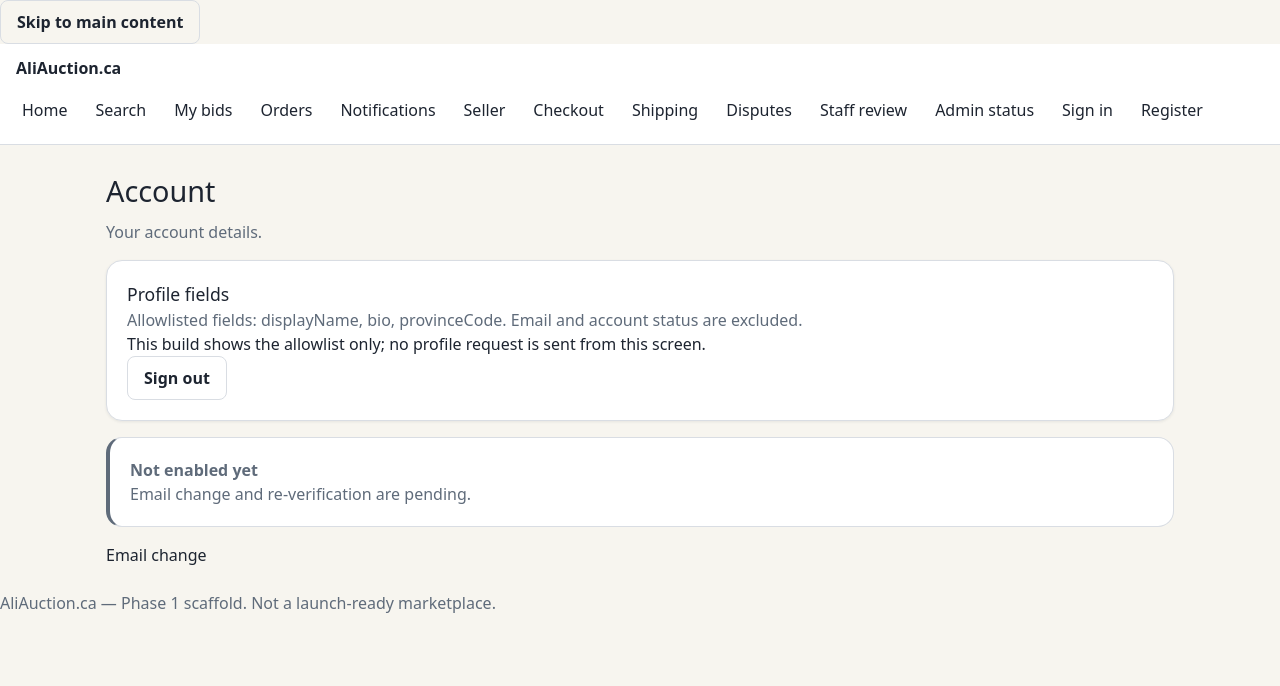
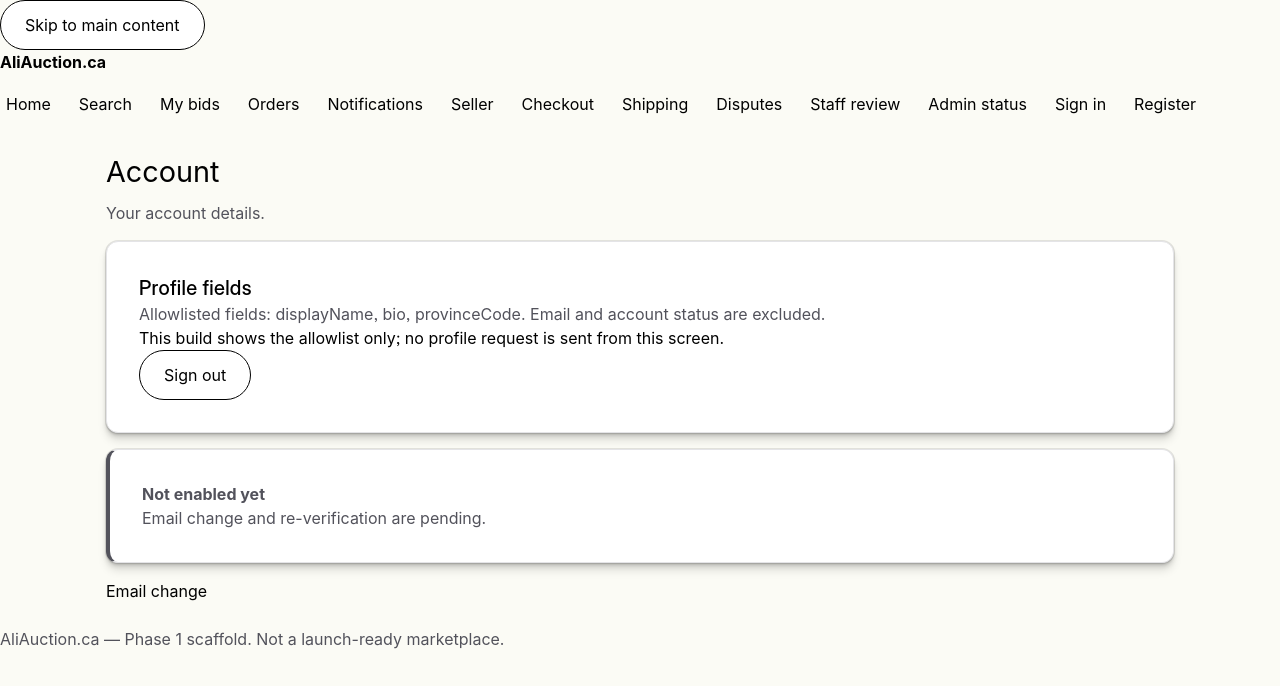
Before and after one commit to A-dot614/Ali_Auction, a Next.js app in the folder apps/web/: page /account in a window 1280 px wide. Shown: the top 686 px of the page. Built offline with nearby package versions, Linux system fonts and the light colour scheme; no server answers.

Commit message:
design: add brand-neutral two-track tokens and pill UI primitives

```diff
--- a/apps/web/src/app/globals.css
+++ b/apps/web/src/app/globals.css
@@ -5,21 +5,72 @@
 /* D6/D7: padding must never add to an element's width at 360px. */
 *, *::before, *::after { box-sizing: border-box; }
 
+/*
+ * Brand-neutral design tokens: two parallel canvas tracks (cinematic black and
+ * light/cream transactional), one pill button vocabulary, and thin display type.
+ * Aloe/pistachio accents belong to the light track only. The stylistic set ss03
+ * is enabled globally so every text role shares the same character details.
+ */
 :root {
-  --bg: #f7f5ef;
+  --canvas-night: #000000;
+  --canvas-night-elevated: #0a0a0a;
+  --surface-elevated-dark: #1e2c31;
+  --canvas-light: #ffffff;
+  --canvas-cream: #fbfbf5;
+  --bg: #fbfbf5;
   --surface: #ffffff;
-  --text: #1d2430;
-  --muted: #5f6b7a;
-  --accent: #0f766e;
-  --border: #d9dde3;
+  --text: #000000;
+  --muted: #52525b;
+  --ink: #000000;
+  --on-dark: #ffffff;
+  --accent: #000000;
+  --border: #e4e4e7;
+  --hairline-light: #e4e4e7;
+  --hairline-dark: #1e2c31;
+  --shade-30: #d4d4d8;
+  --shade-40: #a1a1aa;
+  --shade-50: #71717a;
+  --shade-60: #52525b;
+  --shade-70: #3f3f46;
+  --aloe: #c1fbd4;
+  --pistachio: #d4f9e0;
+  --link-cool: #9dabad;
+
+  --display-font: "Inter Display", Helvetica, Arial, sans-serif;
+  --body-font: "Inter Variable", Inter, Helvetica, Arial, sans-serif;
+  --mono-font: ui-monospace, SFMono-Regular, Menlo, Monaco, Consolas, monospace;
+
+  --space-xxs: 2px;
+  --space-xs: 4px;
+  --space-sm: 8px;
+  --space-md: 12px;
+  --space-lg: 16px;
+  --space-xl: 24px;
+  --space-xxl: 32px;
+  --space-huge: 64px;
+
+  --radius-xs: 4px;
+  --radius-sm: 8px;
+  --radius-lg: 12px;
+  --radius-xl: 20px;
+  --radius-pill: 9999px;
+
+  --shadow-card: 0 8px 8px rgba(0, 0, 0, 0.1), 0 4px 4px rgba(0, 0, 0, 0.1),
+    0 2px 2px rgba(0, 0, 0, 0.1), 0 0 0 1px rgba(0, 0, 0, 0.1);
+  --shadow-dark-inset: inset 0 1px 0 rgba(255, 255, 255, 0.04),
+    0 1px 2px rgba(255, 255, 255, 0.05);
+  --shadow-modal: 0 25px 50px -12px rgba(0, 0, 0, 0.25);
 }
 
 body {
   margin: 0;
-  font-family: ui-sans-serif, system-ui, -apple-system, "Segoe UI", Roboto, Helvetica, Arial, sans-serif;
+  font-family: var(--body-font);
+  font-size: 16px;
+  font-weight: 420;
+  line-height: 1.5;
+  font-feature-settings: "ss03";
   background: var(--bg);
   color: var(--text);
-  line-height: 1.5;
   /* Long IDs and identifiers wrap instead of forcing horizontal scroll. */
   overflow-wrap: anywhere;
 }
@@ -30,33 +81,47 @@ main {
   padding: 24px 16px;
 }
 
-.card {
-  background: var(--surface);
-  border: 1px solid var(--border);
-  border-radius: 16px;
-  padding: 20px;
-  margin: 16px 0;
+.app-shell { min-height: 100vh; background: var(--bg); color: var(--text); }
+
+/* Typography: thin display, utility body, mono only for code. */
+.page-title, .display-xl, .display-lg, .section-display {
+  font-family: var(--display-font);
+  font-weight: 330;
+  line-height: 1.16;
+  letter-spacing: 0;
+  font-feature-settings: "ss03";
 }
-
-.grid {
-  display: grid;
-  grid-template-columns: repeat(auto-fit, minmax(240px, 1fr));
-  gap: 16px;
+.page-title { font-size: clamp(2.25rem, 5vw, 3.4375rem); line-height: 1; margin: 0 0 var(--space-md); }
+.display-xl { font-size: clamp(2.5rem, 6vw, 4.375rem); line-height: 1; }
+.display-lg { font-size: clamp(2rem, 4vw, 2.875rem); }
+.section-display { font-size: clamp(1.75rem, 3vw, 2.875rem); margin: 0 0 var(--space-md); }
+.page-lead { font-size: 18px; font-weight: 550; line-height: 1.56; max-width: 840px; margin: 0; }
+.eyebrow {
+  font-family: var(--body-font);
+  font-size: 12px;
+  font-weight: 400;
+  line-height: 1.2;
+  letter-spacing: 0.72px;
+  text-transform: uppercase;
+  margin: 0 0 var(--space-sm);
 }
-
-.muted { color: var(--muted); }
-code { background: #eef2f6; padding: 2px 6px; border-radius: 6px; }
+h1 { font-size: 1.8rem; margin-bottom: 8px; }
+h2 { margin-top: 0; font-size: 1.1rem; }
+.card > h2 {
+  font-family: var(--display-font);
+  font-size: 20px;
+  font-weight: 500;
+  line-height: 1.4;
+  letter-spacing: 0.3px;
+  font-feature-settings: "ss03";
+}
+code { font-family: var(--mono-font); background: #f4f4f0; padding: 2px 6px; border-radius: var(--radius-xs); }
 img, table, pre, code { max-width: 100%; }
 td, th, dd, dt { overflow-wrap: anywhere; }
-h1 { font-size: 1.8rem; margin-bottom: 8px; }
-h2 { margin-top: 0; font-size: 1.1rem; }
 
 /* D6 accessibility: visible focus, 44px touch targets, reduced motion. */
-:focus-visible {
-  outline: 3px solid var(--accent);
-  outline-offset: 2px;
-}
-button, input, select, textarea, a.button {
+:focus-visible { outline: 3px solid var(--accent); outline-offset: 2px; }
+button, input, select, textarea, a.button, .ui-button {
   min-height: 44px;
   min-width: 44px;
 }
@@ -67,32 +132,54 @@ button, input, select, textarea, a.button {
   }
 }
 
-/* D7: tables become stacked cards below the md breakpoint. */
-@media (max-width: 767px) {
-  .responsive-table thead { display: none; }
-  .responsive-table, .responsive-table tbody, .responsive-table tr, .responsive-table td { display: block; width: 100%; }
-  .responsive-table tr { border: 1px solid var(--border); border-radius: 12px; margin-bottom: 12px; padding: 8px; }
-  .responsive-table td { padding: 6px 8px; }
+/* App shell: wordmark, wrapping primary nav and pill actions. */
+.shell-header { padding: var(--space-lg) var(--space-xl); border-bottom: 1px solid var(--border); background: var(--surface); }
+.shell-header__inner,
+.shell-footer__inner,
+.section-inner { max-width: 1440px; margin: 0 auto; }
+.shell-header__inner { display: flex; flex-wrap: wrap; align-items: center; gap: var(--space-md) var(--space-xl); }
+.wordmark { margin: 0; font-family: var(--display-font); font-size: 20px; font-weight: 500; letter-spacing: 0.3px; }
+.wordmark strong { font-weight: 500; }
+.nav-list { display: flex; flex-wrap: wrap; gap: 8px 16px; list-style: none; padding: 0; margin: 8px 0 0; }
+.nav-list a { display: inline-flex; align-items: center; min-height: 44px; padding: 8px 6px; color: var(--text); text-decoration: none; }
+.nav-list a:hover { text-decoration: underline; }
+.shell-actions { display: flex; flex-wrap: wrap; gap: var(--space-sm); margin-left: auto; }
+.page-intro { padding: 48px 0 var(--space-xl); }
+.page-content { min-width: 0; }
+.cinema-hero { background: var(--canvas-night); padding: 96px var(--space-xl) var(--space-huge); margin-bottom: var(--space-xxl); }
+.cinema-hero .page-title { font-size: clamp(3.25rem, 8vw, 6rem); line-height: 1; letter-spacing: 2.4px; color: var(--on-dark); }
+.cinema-hero .page-lead { color: var(--shade-30); }
+.cinema-hero .eyebrow { color: var(--shade-40); }
+
+.shell-footer { padding: var(--space-huge) var(--space-xl); border-top: 1px solid var(--border); background: var(--surface); }
+.shell-footer__inner { display: grid; gap: var(--space-xl); grid-template-columns: repeat(auto-fit, minmax(min(100%, 240px), 1fr)); }
+.shell-footer p { margin: 0; }
+.footer-links { display: flex; flex-wrap: wrap; gap: var(--space-sm) var(--space-lg); list-style: none; padding: 0; margin: 0; }
+.footer-links a { color: var(--muted); font-size: 14px; letter-spacing: 0.28px; text-decoration: underline; }
+
+/* Shared surfaces and layout helpers. */
+.card, .ui-card {
+  background: var(--surface);
+  border: 1px solid var(--border);
+  border-radius: var(--radius-lg);
+  padding: var(--space-xxl);
+  margin: var(--space-lg) 0;
+  box-shadow: var(--shadow-card);
 }
-
-/* Status is conveyed by text, not colour alone (D6); .tone-* only adds emphasis. */
+.grid { display: grid; grid-template-columns: repeat(auto-fit, minmax(min(100%, 240px), 1fr)); gap: var(--space-lg); }
+.muted { color: var(--muted); }
 .tone-success { font-weight: 700; }
 .tone-error { font-weight: 700; text-decoration: underline; }
 .tone-pending { font-weight: 600; }
-
-/* App shell: wraps on narrow screens and keeps 44px touch targets. */
-header { padding: 12px 16px; border-bottom: 1px solid var(--border); background: var(--surface); }
-.nav-list { display: flex; flex-wrap: wrap; gap: 8px 16px; list-style: none; padding: 0; margin: 8px 0 0; }
-.nav-list a { display: inline-flex; align-items: center; min-height: 44px; padding: 8px 6px; }
 
 /* Demo notice is deliberately high contrast and text-based, never colour-only. */
 .demo-banner {
   margin: 12px 0 0;
   padding: 10px 14px;
-  border: 2px solid #8a4b00;
-  border-radius: 10px;
-  background: #fff4d6;
-  color: #4a2b00;
+  border: 2px solid #000000;
+  border-radius: var(--radius-sm);
+  background: #fbfbf5;
+  color: #000000;
   font-weight: 700;
 }
 .not-enabled { border-left: 4px solid var(--muted); }
@@ -100,153 +187,179 @@ header { padding: 12px 16px; border-bottom: 1px solid var(--border); background:
 
 /* Photo grids, status timelines and read-only tables stay usable at 320px. */
 .photo-grid { display: grid; grid-template-columns: repeat(auto-fit, minmax(160px, 1fr)); gap: 12px; }
-.photo-grid img { width: 100%; height: auto; border-radius: 12px; border: 1px solid var(--border); }
+.photo-grid img { width: 100%; height: auto; border-radius: var(--radius-lg); border: 1px solid var(--border); }
 .photo-tile {
   min-height: 140px;
   display: grid;
   place-items: center;
   border: 1px dashed var(--border);
-  border-radius: 12px;
-  background: linear-gradient(135deg, #e8efee, #f7f5ef);
-  color: var(--muted);
+  border-radius: var(--radius-lg);
+  background: var(--pistachio);
+  color: var(--ink);
 }
 .timeline { list-style: none; padding: 0; margin: 0; }
 .timeline li { border-left: 3px solid var(--accent); padding: 6px 12px; margin: 8px 0; }
 .status-table { width: 100%; border-collapse: collapse; }
-.status-table th, .status-table td { text-align: left; padding: 8px; border-bottom: 1px solid var(--border); vertical-align: top; }
-/* Design-system scale: one source for spacing, type and elevation. */
-:root {
-  --space-1: 0.25rem;
-  --space-2: 0.5rem;
-  --space-3: 0.75rem;
-  --space-4: 1rem;
-  --space-5: 1.5rem;
-  --space-6: 2rem;
-  --font-xs: 0.75rem;
-  --font-sm: 0.875rem;
-  --font-base: 1rem;
-  --font-lg: 1.25rem;
-  --font-xl: 1.75rem;
-  --radius-sm: 8px;
-  --radius-md: 16px;
-  --shadow-card: 0 1px 3px rgba(29, 36, 48, 0.08);
-}
 
-/* Dark mode follows the operating system; no user toggle or stored theme. */
-@media (prefers-color-scheme: dark) {
-  :root {
-    --bg: #111a24;
-    --surface: #1a2531;
-    --text: #e8edf3;
-    --muted: #b9c4d0;
-    --accent: #5ee0c8;
-    --border: #354455;
-  }
-  .demo-banner { background: #3d2a08; color: #ffe7b0; border-color: #c98a2b; }
-  code { background: #25313e; }
-  .ui-button--primary { background: #1a7a6e; color: #ffffff; }
-  .ui-badge--success { background: #143b2d; color: #b8f0d0; }
-  .ui-badge--warning { background: #4a3410; color: #ffe0a3; }
-  .ui-badge--error { background: #4a1d24; color: #ffc9d1; }
-  .photo-tile { background: linear-gradient(135deg, #23313f, #1a2531); }
-}
-
-/* Shared primitives. Original styling; no external brand or design reference. */
+/* Pill-only button vocabulary. */
 .ui-button {
   display: inline-flex;
   align-items: center;
   justify-content: center;
-  min-height: 44px;
-  padding: var(--space-2) var(--space-4);
+  gap: var(--space-sm);
+  padding: 12px 24px;
   border: 1px solid transparent;
-  border-radius: var(--radius-sm);
-  font: inherit;
-  font-weight: 600;
+  border-radius: var(--radius-pill);
+  background: var(--canvas-light);
+  color: var(--ink);
+  font-family: var(--body-font);
+  font-size: 16px;
+  font-weight: 420;
+  line-height: 1.5;
   text-decoration: none;
   cursor: pointer;
 }
-.ui-button--primary { background: var(--accent); color: #ffffff; }
-.ui-button--secondary { background: transparent; color: var(--text); border-color: var(--border); }
-.ui-button--quiet { background: transparent; color: var(--text); text-decoration: underline; }
+.ui-button--primary { background: var(--ink); color: var(--on-dark); border-color: var(--ink); }
+.ui-button--primary:active { background: var(--shade-70); border-color: var(--shade-70); }
+.ui-button--secondary { background: var(--canvas-light); color: var(--ink); border-color: var(--ink); }
+.ui-button--quiet { background: transparent; color: var(--ink); text-decoration: underline; }
+.ui-button--aloe { background: var(--aloe); color: var(--ink); border-color: var(--aloe); }
 .ui-input {
   display: block;
   width: 100%;
   min-height: 44px;
-  padding: var(--space-2) var(--space-3);
-  margin-top: var(--space-1);
-  border: 1px solid var(--border);
+  padding: 10px 12px;
+  margin-top: var(--space-xs);
+  border: 1px solid var(--hairline-light);
   border-radius: var(--radius-sm);
-  background: var(--surface);
-  color: var(--text);
-  font: inherit;
+  background: var(--canvas-light);
+  color: var(--ink);
+  font-family: var(--body-font);
+  font-size: 16px;
+  font-weight: 420;
 }
-.ui-field { margin: var(--space-3) 0; }
-.ui-card { box-shadow: var(--shadow-card); }
+.ui-field { margin: var(--space-md) 0; }
+.ui-field label { font-size: 14px; font-weight: 500; letter-spacing: 0.28px; }
+.ui-card--featured { background: var(--aloe); }
+.ui-card--band { background: var(--pistachio); }
 .ui-table { width: 100%; border-collapse: collapse; }
-.ui-table th, .ui-table td { padding: var(--space-2); border-bottom: 1px solid var(--border); }
+.ui-table th, .ui-table td { padding: var(--space-sm); border-bottom: 1px solid var(--border); text-align: left; }
 .ui-badge {
   display: inline-block;
-  padding: var(--space-1) var(--space-2);
-  border-radius: 999px;
-  font-size: var(--font-xs);
-  font-weight: 700;
+  padding: 4px 12px;
+  border-radius: var(--radius-pill);
+  font-family: var(--body-font);
+  font-size: 12px;
+  font-weight: 500;
+  letter-spacing: 0.72px;
 }
-.ui-badge--neutral { background: #e8edf3; color: #243040; }
-.ui-badge--success { background: #dff3e8; color: #134d34; }
-.ui-badge--warning { background: #fff0cf; color: #5a3b00; }
-.ui-badge--error { background: #fde4e8; color: #6b1424; }
+.ui-badge--neutral { background: var(--shade-30); color: var(--ink); }
+.ui-badge--success { background: var(--aloe); color: var(--ink); }
+.ui-badge--warning { background: var(--pistachio); color: var(--ink); }
+.ui-badge--error { background: var(--canvas-light); color: var(--ink); border: 1px solid var(--ink); }
 .ui-modal {
   width: min(32rem, calc(100vw - 2rem));
   border: 1px solid var(--border);
-  border-radius: var(--radius-md);
-  padding: var(--space-5);
+  border-radius: var(--radius-lg);
+  padding: var(--space-xxl);
   background: var(--surface);
   color: var(--text);
+  box-shadow: var(--shadow-modal);
 }
-.ui-skeleton { display: grid; gap: var(--space-2); margin: var(--space-4) 0; }
+.ui-skeleton { display: grid; gap: var(--space-sm); margin: var(--space-lg) 0; }
 .ui-skeleton-line {
   display: block;
   height: 1rem;
-  border-radius: var(--radius-sm);
+  border-radius: var(--radius-xs);
   background: var(--border);
   opacity: 0.5;
 }
 .ui-skeleton-line:nth-child(even) { width: 72%; }
 
-/* Home sections: responsive lists without horizontal scroll at 360px. */
+/* Home sections: editorial hero note and responsive lists without scroll at 360px. */
+.hero-panel { margin: var(--space-xxl) 0; }
+.hero-panel .muted { max-width: 720px; }
+.hero-actions { display: flex; flex-wrap: wrap; gap: var(--space-md); margin-top: var(--space-xl); }
 .listing-grid {
   display: grid;
   grid-template-columns: repeat(auto-fit, minmax(min(100%, 260px), 1fr));
-  gap: var(--space-4);
+  gap: var(--space-lg);
   list-style: none;
   padding: 0;
   margin: 0;
 }
-.listing-grid h3 { margin: 0 0 var(--space-2); font-size: var(--font-base); }
-.category-list, .how-steps { padding-left: var(--space-5); }
-.category-list li, .how-steps li { margin-bottom: var(--space-2); }
+.listing-grid h3 { margin: 0 0 var(--space-sm); font-size: 16px; }
+.category-list, .how-steps { padding-left: var(--space-xl); }
+.category-list li, .how-steps li { margin-bottom: var(--space-sm); }
 
 /* Buyer detail and notification lists: wrap cleanly at 360px. */
-.detail-list { display: grid; grid-template-columns: minmax(0, 1fr); gap: var(--space-1); margin: 0; }
-.detail-list dt { font-weight: 700; margin-top: var(--space-2); }
-.detail-list dd { margin: 0 0 var(--space-2); }
-.notification-list { list-style: none; padding: 0; margin: 0; display: grid; gap: var(--space-3); }
-.notification-list h3 { margin: 0 0 var(--space-1); font-size: var(--font-base); }
+.detail-list { display: grid; grid-template-columns: minmax(0, 1fr); gap: var(--space-xs); margin: 0; }
+.detail-list dt { font-weight: 700; margin-top: var(--space-sm); }
+.detail-list dd { margin: 0 0 var(--space-sm); }
+.notification-list { list-style: none; padding: 0; margin: 0; display: grid; gap: var(--space-md); }
+.notification-list h3 { margin: 0 0 var(--space-xs); font-size: 16px; }
 .notification-list .ui-card { margin: 0; }
 
 /* Staff review queue: actions stay readable and reach a 44px target on mobile. */
-.review-list { list-style: none; padding: 0; margin: 0; display: grid; gap: var(--space-3); }
-.review-list h3 { margin: 0 0 var(--space-1); font-size: var(--font-base); }
+.review-list { list-style: none; padding: 0; margin: 0; display: grid; gap: var(--space-md); }
+.review-list h3 { margin: 0 0 var(--space-xs); font-size: 16px; }
 .review-list .ui-card { margin: 0; }
-.review-actions { margin-top: var(--space-3); }
-.review-buttons { display: flex; flex-wrap: wrap; gap: var(--space-2); }
+.review-actions { margin-top: var(--space-md); }
+.review-buttons { display: flex; flex-wrap: wrap; gap: var(--space-sm); }
 
 /* Draft-only public information pages: visually marked, never styled as approved. */
 .draft-notice { border-left: 4px solid var(--accent); }
 .draft-notice strong { color: var(--text); }
 
+/* Cinematic track: pure black canvas, flat elevated cards, white-stroked pills. */
+[data-track="cinematic"] {
+  --bg: #000000;
+  --surface: #0a0a0a;
+  --text: #ffffff;
+  --muted: #d4d4d8;
+  --border: #1e2c31;
+  --hairline-light: #1e2c31;
+  --accent: #ffffff;
+}
+[data-track="cinematic"] .app-shell { background: #000000; color: #ffffff; }
+[data-track="cinematic"] main { max-width: 1440px; padding: 0 var(--space-xl) var(--space-huge); }
+[data-track="cinematic"] .shell-header,
+[data-track="cinematic"] .shell-footer { background: #000000; border-color: #1e2c31; }
+[data-track="cinematic"] .wordmark,
+[data-track="cinematic"] .nav-list a { color: #ffffff; }
+[data-track="cinematic"] .card,
+[data-track="cinematic"] .ui-card { background: #0a0a0a; border-color: #1e2c31; box-shadow: var(--shadow-dark-inset); }
+[data-track="cinematic"] .ui-button--primary { background: #000000; color: #ffffff; border-color: #ffffff; }
+[data-track="cinematic"] .ui-button--primary:active { background: #3f3f46; border-color: #3f3f46; }
+[data-track="cinematic"] .ui-button--secondary { background: #000000; color: #ffffff; border-color: #ffffff; }
+[data-track="cinematic"] .ui-button--quiet { color: #ffffff; }
+[data-track="cinematic"] .ui-input { background: #0a0a0a; color: #ffffff; border-color: #1e2c31; }
+[data-track="cinematic"] .ui-badge { background: #0a0a0a; color: #ffffff; border: 1px solid #1e2c31; }
+[data-track="cinematic"] .draft-notice,
+[data-track="cinematic"] .not-enabled { border-color: #d4d4d8; }
+[data-track="cinematic"] .photo-tile { background: #0a0a0a; color: #ffffff; }
+[data-track="cinematic"] .footer-links a { color: #9dabad; }
+
 @media (max-width: 767px) {
+  .responsive-table thead { display: none; }
+  .responsive-table, .responsive-table tbody, .responsive-table tr, .responsive-table td { display: block; width: 100%; }
+  .responsive-table tr { border: 1px solid var(--border); border-radius: var(--radius-lg); margin-bottom: 12px; padding: 8px; }
+  .responsive-table td { padding: 6px 8px; }
+  .shell-header, .shell-footer { padding: var(--space-xl) var(--space-lg); }
+  .shell-actions { margin-left: 0; }
+  .cinema-hero { padding: 64px var(--space-lg) var(--space-xxl); }
+  .cinema-hero .page-title { letter-spacing: 0; }
+  .card, .ui-card { padding: var(--space-xl); }
+  .ui-button { padding: 12px 20px; }
+}
+
+@media (max-width: 1023px) {
   .status-table thead { display: none; }
   .status-table, .status-table tbody, .status-table tr, .status-table td { display: block; width: 100%; }
-  .status-table tr { border: 1px solid var(--border); border-radius: 12px; margin-bottom: 12px; padding: 8px; }
+  .status-table tr { border: 1px solid var(--border); border-radius: var(--radius-lg); margin-bottom: 12px; padding: 8px; }
 }
+
+@media (min-width: 1440px) {
+  .page-content > .card,
+  .page-content > .ui-card { max-width: 1440px; }
+}
--- a/apps/web/src/components/ui/Button.tsx
+++ b/apps/web/src/components/ui/Button.tsx
@@ -3,7 +3,7 @@ import type { ButtonHTMLAttributes, ReactNode } from "react";
 /** Shared button styling. Native element and explicit type are always retained. */
 type Props = ButtonHTMLAttributes<HTMLButtonElement> & {
   children: ReactNode;
-  variant?: "primary" | "secondary" | "quiet";
+  variant?: "primary" | "secondary" | "quiet" | "aloe";
 };
 
 export default function Button({
--- a/apps/web/src/components/ui/Card.tsx
+++ b/apps/web/src/components/ui/Card.tsx
@@ -1,9 +1,18 @@
 import type { ReactNode } from "react";
 
-/** Consistent surface panel used by every screen. */
-export default function Card({ children, title }: { children: ReactNode; title?: string }) {
+/** Consistent surface panel. Variants follow the light-track card vocabulary. */
+export default function Card({
+  children,
+  title,
+  variant = "default",
+}: {
+  children: ReactNode;
+  title?: string;
+  variant?: "default" | "featured" | "band";
+}) {
+  const variantClass = variant === "default" ? "" : ` ui-card--${variant}`;
   return (
-    <section className="card ui-card">
+    <section className={`card ui-card${variantClass}`}>
       {title ? <h2>{title}</h2> : null}
       {children}
     </section>
```
Also changed, not shown: apps/web/tailwind.config.ts (+32 -12 lines).
